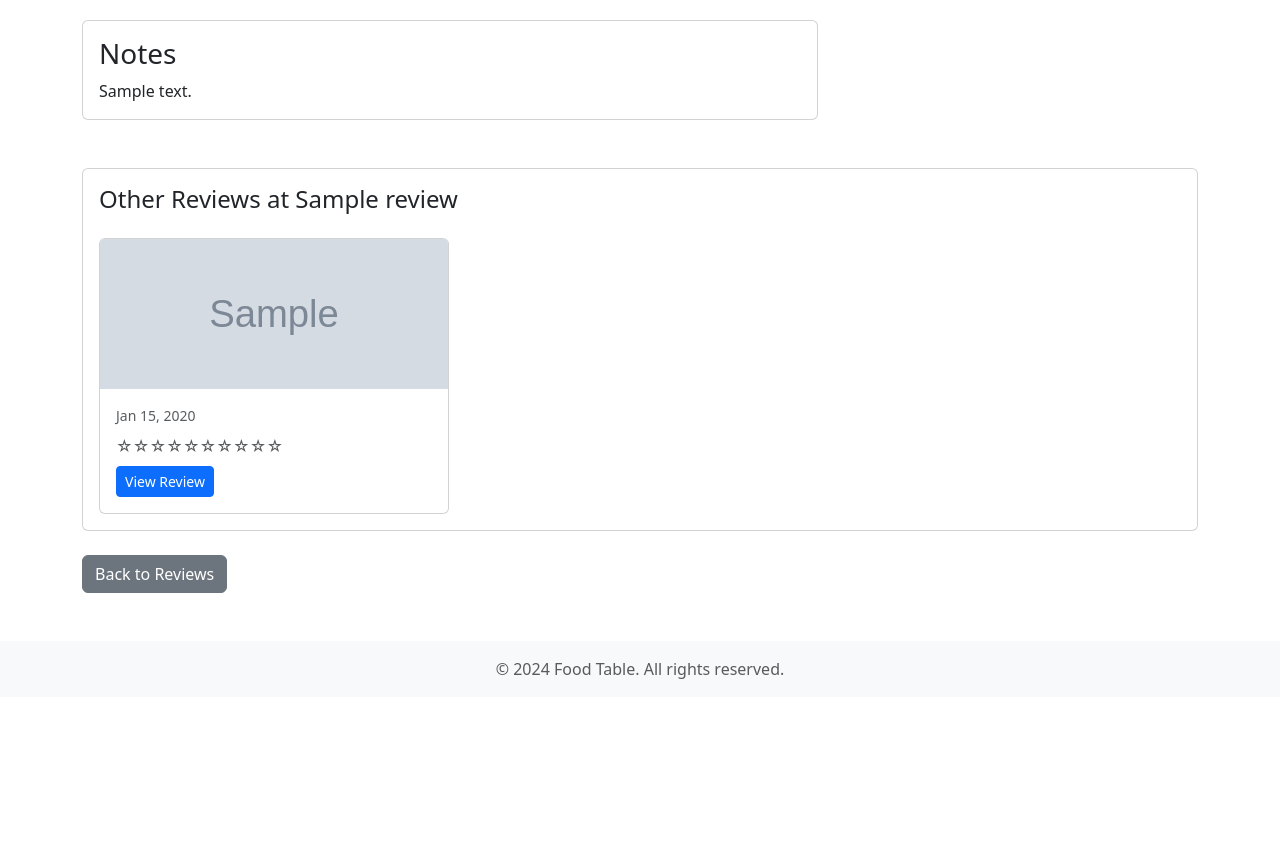
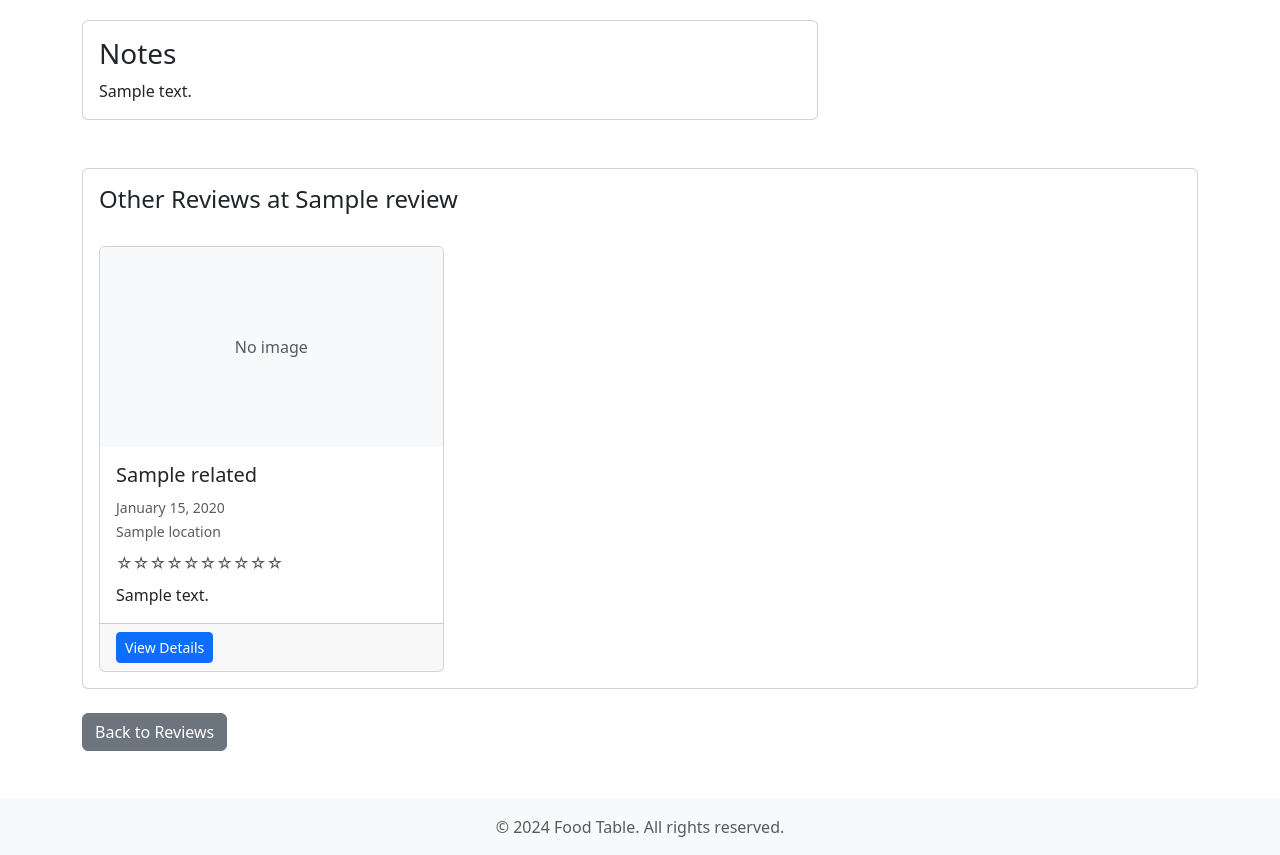
Before and after one commit to beeckusu/food-table, a Django app: template templates/review/detail.html in a window 1280 px wide. Shown: the part 974-1829 px from the top of the page. Before the commit the page ends 1653 px from the top, so only its background shows below. Run offline with Django 5.2, Linux system fonts and the light colour scheme; tables that the repository leaves empty hold one stand-in row (values such as "Sample post"); the template is opened without the code that fills it: values that come from a table or form of the project are taken from there, most other values are stand-ins (such as "Sample title", 1, 10 or a date in 2020); grey boxes marked "Sample" are stand-in pictures; data that the repository does not hold is empty.

Commit message:
FT-47: Add review card component
Extract review card markup into reusable component to
eliminate duplication across home, list, detail, and
search result pages.

Add get_display_image() method to Review model. Falls
back to highest-rated dish image when review has no
direct images.

Prefetch dish images in views to prevent N+1 queries
when displaying fallback images.

🤖 Generated with [Claude Code](https://claude.com/claude-code)

Co-Authored-By: Claude <noreply@anthropic.com>

```diff
--- a/content/views/global_search.py
+++ b/content/views/global_search.py
@@ -64,6 +64,9 @@ class GlobalSearchView(ListView):
                 content_type=Value('review', output_field=CharField())
             ).filter(
                 search_vector=search_query
+            ).prefetch_related(
+                'images',
+                'review_dishes__images'
             ).order_by('-rank')
             results.extend(list(review_results))
 
--- a/content/views/home.py
+++ b/content/views/home.py
@@ -21,7 +21,8 @@ class HomeView(TemplateView):
             'created_by'
         ).prefetch_related(
             'images',
-            'review_dishes'
+            'review_dishes',
+            'review_dishes__images'
         ).order_by('-visit_date', '-entry_time')[:10]
 
         # Calculate stats
--- a/content/views/review_detail.py
+++ b/content/views/review_detail.py
@@ -36,7 +36,8 @@ class ReviewDetailView(DetailView):
         ).exclude(
             id=review.id
         ).prefetch_related(
-            'images'
+            'images',
+            'review_dishes__images'
         ).order_by('-visit_date', '-entry_time')[:5]
 
         return context
--- a/content/views/review_list.py
+++ b/content/views/review_list.py
@@ -22,5 +22,6 @@ class ReviewListView(ListView):
         ).select_related(
             'created_by'
         ).prefetch_related(
-            'images'
+            'images',
+            'review_dishes__images'
         ).order_by('-visit_date', '-entry_time')
--- /dev/null
+++ b/templates/components/review_card.html
@@ -0,0 +1,43 @@
+{% load review_tags %}
+
+{# Component: Review Card #}
+{# Parameters: review (required) #}
+
+<div class="card h-100">
+    {# Image with fallback #}
+    {% with display_image=review.get_display_image %}
+        {% if display_image %}
+        <img src="{{ display_image.image.url }}"
+             class="card-img-top"
+             alt="{{ review.restaurant_name }}"
+             style="height: 200px; object-fit: cover;">
+        {% else %}
+        <div class="card-img-top bg-light d-flex align-items-center justify-content-center"
+             style="height: 200px;">
+            <span class="text-muted">No image</span>
+        </div>
+        {% endif %}
+    {% endwith %}
+
+    <div class="card-body">
+        <h5 class="card-title">{{ review.restaurant_name }}</h5>
+        <p class="card-text text-muted mb-2">
+            <small>{{ review.visit_date|date:"F d, Y" }}</small>
+            {% if review.location %}
+            <br><small>{{ review.location }}</small>
+            {% endif %}
+        </p>
+        <div class="mb-2">
+            {{ review.rating|rating_to_stars }}
+        </div>
+        {% if review.notes %}
+        <p class="card-text">
+            {{ review.notes|truncatewords:15 }}
+        </p>
+        {% endif %}
+    </div>
+
+    <div class="card-footer">
+        <a href="{% url 'content:review_detail' review.pk %}" class="btn btn-primary btn-sm">View Details</a>
+    </div>
+</div>
--- a/templates/review/detail.html
+++ b/templates/review/detail.html
@@ -167,27 +167,10 @@
         <div class="card">
             <div class="card-body">
                 <h4 class="card-title">Other Reviews at {{ review.restaurant_name }}</h4>
-                <div class="row row-cols-1 row-cols-md-3 g-3 mt-2">
+                <div class="row row-cols-1 row-cols-md-2 row-cols-lg-3 g-4 mt-2">
                     {% for related in related_reviews %}
                     <div class="col">
-                        <div class="card">
-                            {% if related.images.all.0 %}
-                            <img src="{{ related.images.all.0.image.url }}" class="card-img-top" alt="{{ related.restaurant_name }}" style="height: 150px; object-fit: cover;">
-                            {% else %}
-                            <div class="card-img-top bg-light d-flex align-items-center justify-content-center" style="height: 150px;">
-                                <span class="text-muted small">No image</span>
-                            </div>
-                            {% endif %}
-                            <div class="card-body">
-                                <p class="card-text small text-muted mb-2">
-                                    {{ related.visit_date|date:"M d, Y" }}
-                                </p>
-                                <div class="mb-2">
-                                    {{ related.rating|rating_to_stars }}
-                                </div>
-                                <a href="{% url 'content:review_detail' related.pk %}" class="btn btn-primary btn-sm">View Review</a>
-                            </div>
-                        </div>
+                        {% include 'components/review_card.html' with review=related %}
                     </div>
                     {% endfor %}
                 </div>
```
Also changed, not shown: content/models/review.py (+28 -0 lines), templates/home.html (+1 -29 lines), templates/review/list.html (+1 -29 lines), templates/search/results.html (+14 -2 lines).
